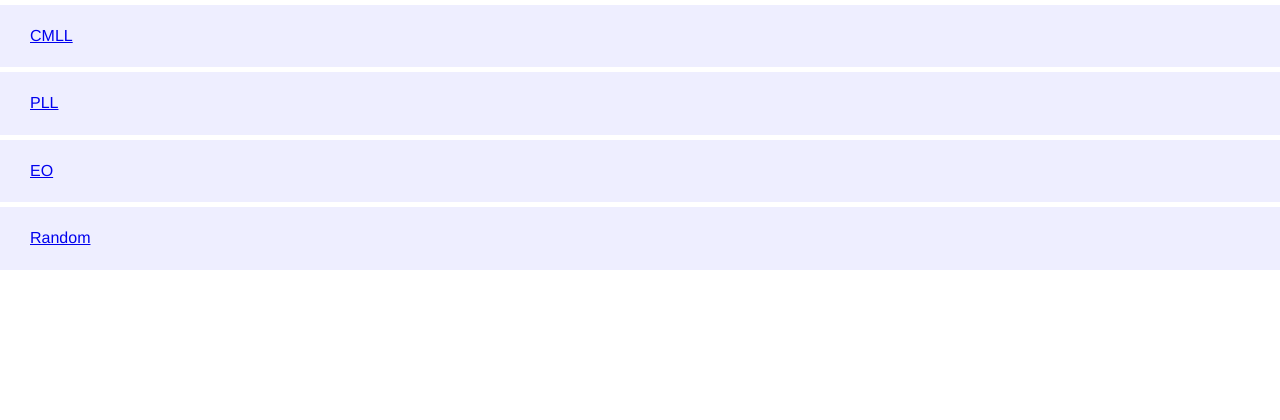
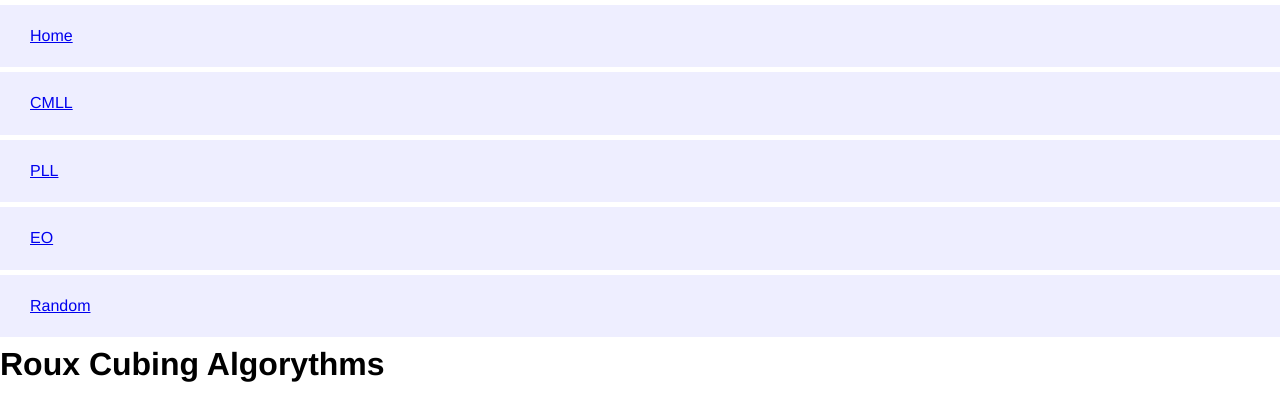
Before and after one commit to ejg/roux, a Nuxt app: page / in a window 1280 px wide. Shown: the top 420 px of the page. Built offline with nearby package versions, Linux system fonts and the light colour scheme.

Commit message:
Layout/Main Nav

```diff
--- /dev/null
+++ b/components/Nav.vue
@@ -0,0 +1,16 @@
+<template>
+  <div class="wrapper">
+    <NuxtLink to="/cmll">CMLL</NuxtLink>
+    <NuxtLink to="/pll">PLL</NuxtLink>
+    <NuxtLink to="/eo">EO</NuxtLink>
+    <NuxtLink to="/random">Random</NuxtLink>
+  </div>
+</template>
+<style scoped>
+a {
+  display: block;
+  background: #eef;
+  padding: 20px 20px 20px 30px;
+  margin: 5px 0;
+}
+</style>
--- /dev/null
+++ b/layouts/default.vue
@@ -0,0 +1,26 @@
+<template>
+  <div>
+    <NuxtLink to="/">Home </NuxtLink>
+    <button v-if="!isHome" @click="toggleMenu">Show All</button>
+    <Nav v-if="showNav" />
+    <slot />
+  </div>
+</template>
+<script setup>
+const router = useRouter();
+const showAll = ref(false);
+const isHome = computed(() => router.currentRoute.value.path == '/');
+const showNav = computed(() => isHome.value || showAll.value);
+
+function toggleMenu() {
+  showAll.value = !showAll.value;
+}
+</script>
+<style scoped>
+a {
+  display: block;
+  background: #eef;
+  padding: 20px 20px 20px 30px;
+  margin: 5px 0;
+}
+</style>
--- a/pages/cmll/index.vue
+++ b/pages/cmll/index.vue
@@ -1,2 +1,4 @@
-<template></template>
-<style></style>
+<template>
+  <h1>Roux Cubing Algorythms</h1>
+</template>
+<style scoped></style>
--- a/pages/index.vue
+++ b/pages/index.vue
@@ -1,16 +1,6 @@
 <template>
   <div class="wrapper">
-    <NuxtLink to="/cmll">CMLL</NuxtLink>
-    <NuxtLink to="/pll">PLL</NuxtLink>
-    <NuxtLink to="/eo">EO</NuxtLink>
-    <NuxtLink to="/random">Random</NuxtLink>
+    <h1>Roux Cubing Algorythms</h1>
   </div>
 </template>
-<style>
-a {
-  display: block;
-  background: #eef;
-  padding: 20px 20px 20px 30px;
-  margin: 5px 0;
-}
-</style>
+<style scoped></style>
--- a/pages/pll.vue
+++ b/pages/pll.vue
@@ -3,25 +3,25 @@
     <h2>Edges Only</h2>
     <p>Both across</p>
     <div class="flex">
-      <img src="h.png" />
+      <img src="@/assets/images/pll/h.png" />
       <h4>M2 U M2 U2 M2 U M2</h4>
     </div>
 
     <p>Counter-clockwise</p>
     <div class="flex">
-      <img src="ua.png" />
+      <img src="@/assets/images/pll/ua.png" />
       <h4>M2 U M U2 M' U M2</h4>
     </div>
 
     <p>Clockwise</p>
     <div class="flex">
-      <img src="ub.png" />
+      <img src="@/assets/images/pll/ub.png" />
       <h4>M2 U' M U2 M' U' M2</h4>
     </div>
 
     <p>Diagonal</p>
     <div class="flex">
-      <img src="z.png" />
+      <img src="@/assets/images/pll/z.png" />
       <h4>M' U M2 U M2 U M' U2 M2</h4>
     </div>
   </div>
@@ -30,7 +30,7 @@
     <h2>Corners and Edges</h2>
     <p>T Perm</p>
     <div class="flex">
-      <img src="t.png" />
+      <img src="@/assets/images/pll/t.png" />
       <h4>
         <span class="sm">R U R' U'</span> <span class="Rfr">R' F R</span>2
         <span class="URUr">U' R' U' R</span> <span class="uRF">U R' F'</span>
@@ -39,7 +39,7 @@
 
     <p>Y Perm</p>
     <div class="flex">
-      <img src="y.png" />
+      <img src="@/assets/images/pll/y.png" />
       <h4>
         F R <span class="URUr">U' R' U' R</span>
         <span class="uRF">U R' F'</span> <span class="sm">R U R' U'</span>
@@ -49,24 +49,24 @@
 
     <p>J Perm</p>
     <div class="flex">
-      <img src="ja.png" />
+      <img src="@/assets/images/pll/ja.png" />
       <h4>x R2 F R F' R U2 r' U r U2</h4>
     </div>
 
     <p>J Perm</p>
     <div class="flex">
-      <img src="jb.png" />
+      <img src="@/assets/images/pll/jb.png" />
       <h4>R U R' F' R U R' U' R' F R2 U' R'</h4>
     </div>
 
     <p>Nb Perm</p>
     <div class="flex">
-      <img src="nb.png" />
+      <img src="@/assets/images/pll/nb.png" />
       <h4>R' U R U' R' F' U' F R U R' F R' F' R U' R</h4>
     </div>
   </div>
 </template>
-<style>
+<style scoped>
 .flex {
   display: flex;
   padding: 5px 10px;
```
